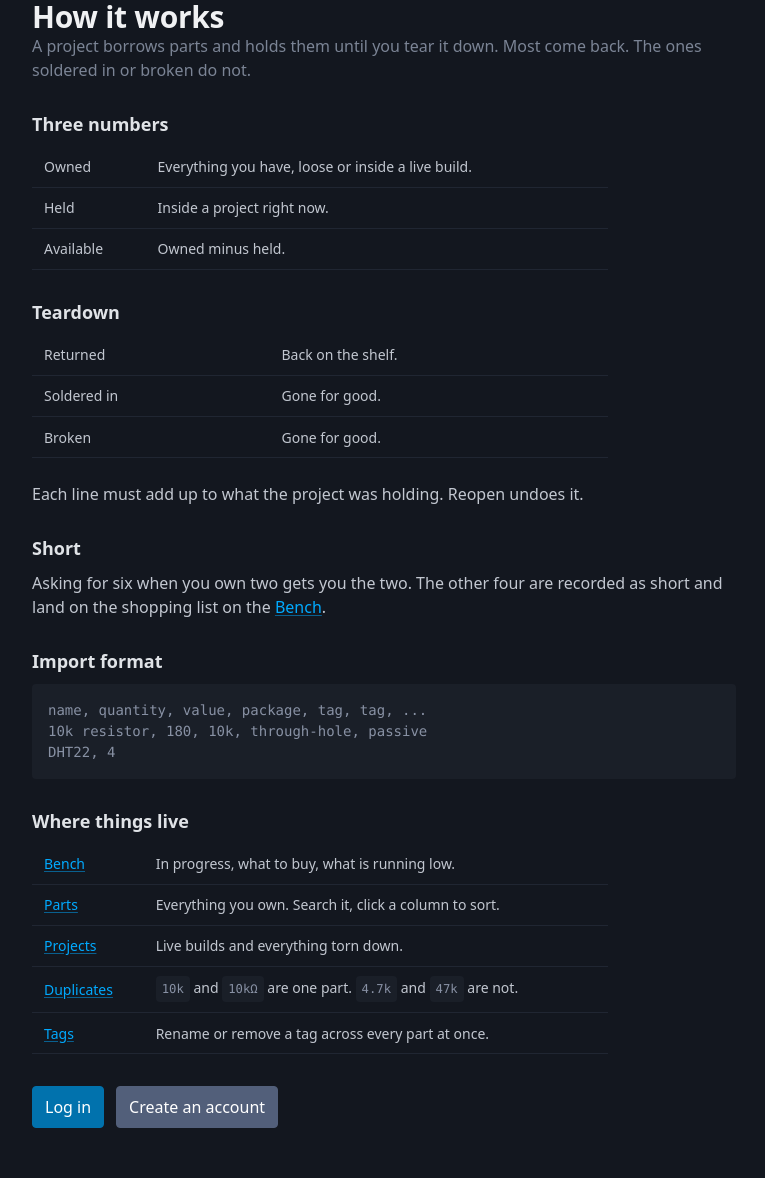
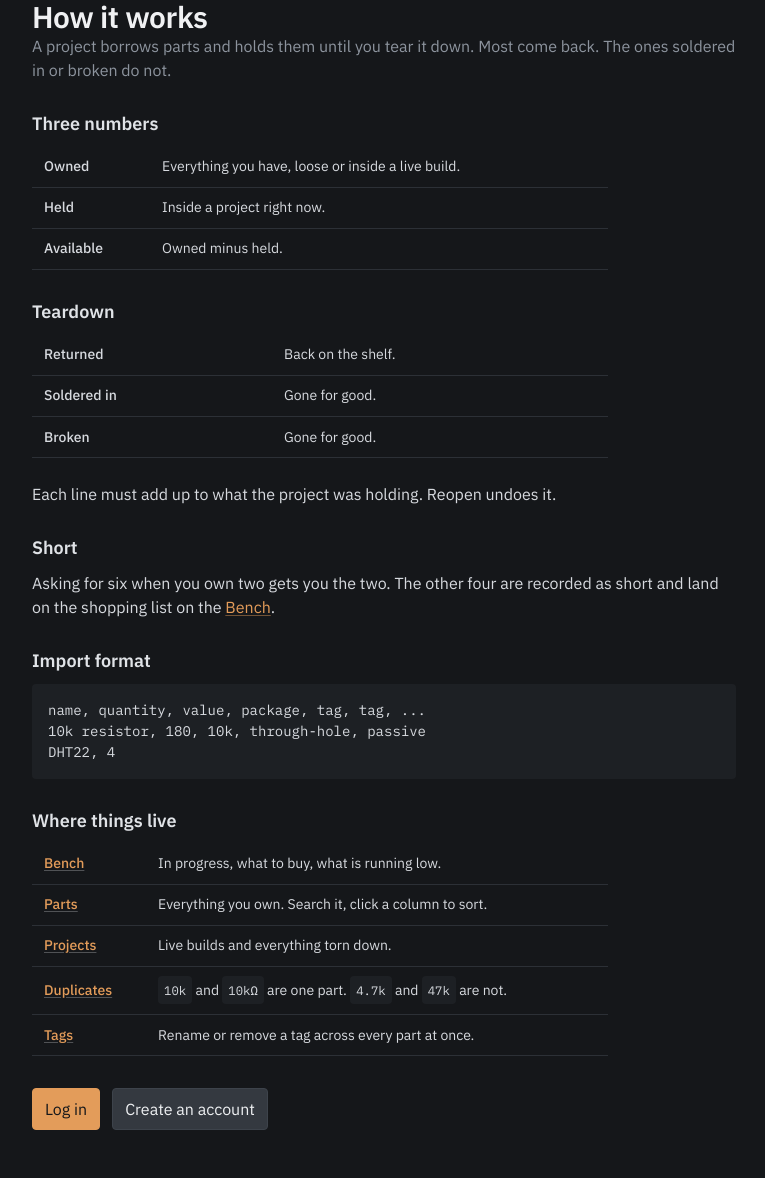
Before and after one commit to DagaVedant/Inventory-Management-System, a Django app: page /guide/ in a window 1280 px wide. Shown: the whole page, without its empty margins (56-821 px from the left). Before the commit the page ends 1128 px from the top, so only its background shows below. Run offline with Django 5.2, Linux system fonts and the light colour scheme.

Commit message:
make it look like a bench, not a framework demo
charcoal instead of pico's navy, one copper accent for actions and prose
links, ibm plex sans for words and plex mono for every value, quantity
and package. table links read as text so the accent stays rare.

```diff
--- a/core/static/app.css
+++ b/core/static/app.css
@@ -1,3 +1,76 @@
+/* Theme. Dark, but a bench mat rather than a framework navy: neutral
+   charcoal, one copper accent for links and primary actions, and a mono
+   face for every value, quantity and package, the way they are printed
+   on a reel label. Overrides Pico's dark palette; the selector is
+   specific enough to beat Pico's prefers-color-scheme rules. */
+:root[data-theme="dark"] {
+  --mat: #15171a;
+  --tray: #1d2024;
+  --seam: #2c3036;
+  --tin: #d7dadf;
+  --solder: #8d949e;
+  --copper: #e39c5a;
+  --copper-bright: #f0ad6d;
+  --copper-dim: #b8783f;
+
+  --pico-font-family-sans-serif: "IBM Plex Sans", system-ui, "Segoe UI", Roboto, Helvetica, Arial, sans-serif, var(--pico-font-family-emoji);
+  --pico-font-family-monospace: "IBM Plex Mono", ui-monospace, SFMono-Regular, Menlo, Consolas, "Liberation Mono", monospace;
+  --pico-font-family: var(--pico-font-family-sans-serif);
+
+  --pico-background-color: var(--mat);
+  --pico-color: var(--tin);
+  --pico-muted-color: var(--solder);
+  --pico-muted-border-color: var(--seam);
+  --pico-border-color: var(--seam);
+  --pico-card-background-color: var(--tray);
+  --pico-card-border-color: var(--tray);
+  --pico-card-sectioning-background-color: #22262b;
+  --pico-code-background-color: var(--tray);
+  --pico-code-color: var(--tin);
+  --pico-table-border-color: var(--seam);
+  --pico-table-row-stripped-background-color: rgba(215, 218, 223, .035);
+  --pico-text-selection-color: rgba(227, 156, 90, .3);
+
+  --pico-primary: var(--copper);
+  --pico-primary-background: var(--copper);
+  --pico-primary-border: var(--copper);
+  --pico-primary-underline: rgba(227, 156, 90, .45);
+  --pico-primary-hover: var(--copper-bright);
+  --pico-primary-hover-background: var(--copper-bright);
+  --pico-primary-hover-border: var(--copper-bright);
+  --pico-primary-hover-underline: var(--copper-bright);
+  --pico-primary-focus: rgba(227, 156, 90, .4);
+  --pico-primary-inverse: #15171a;
+
+  --pico-secondary: #b3b9c2;
+  --pico-secondary-background: #343940;
+  --pico-secondary-border: #3d434b;
+  --pico-secondary-underline: rgba(179, 185, 194, .5);
+  --pico-secondary-hover: #d0d5dc;
+  --pico-secondary-hover-background: #3f454d;
+  --pico-secondary-hover-border: #4a515a;
+  --pico-secondary-hover-underline: var(--pico-secondary-hover);
+  --pico-secondary-focus: rgba(179, 185, 194, .25);
+  --pico-secondary-inverse: #eef0f2;
+
+  --pico-form-element-background-color: var(--tray);
+  --pico-form-element-border-color: #363b42;
+  --pico-form-element-color: var(--tin);
+  --pico-form-element-placeholder-color: #7a818b;
+  --pico-form-element-active-background-color: #202429;
+  --pico-form-element-active-border-color: var(--copper);
+  --pico-form-element-focus-color: var(--copper);
+  --pico-form-element-selected-background-color: #2a2f36;
+  --pico-form-element-invalid-border-color: #a8544f;
+  --pico-form-element-invalid-active-border-color: #d98079;
+  --pico-form-element-invalid-focus-color: rgba(217, 128, 121, .35);
+
+  --pico-del-color: #d98079;
+  --pico-ins-color: #6fb98f;
+  --pico-mark-background-color: #5a3d1e;
+  --pico-mark-color: var(--tin);
+}
+
 /* Tokens. Everything below is built from these; Pico's own variables are
    pointed at them so the framework and the app agree on one scale. */
 :root {
@@ -23,8 +96,8 @@
   --danger-solid: #a63d38;
   --danger-solid-hover: #8a2f2b;
   --ok: var(--pico-ins-color);
-  --warn: #d9a441;
-  --chip-bg: rgba(123, 132, 149, .16);
+  --warn: #e0bd4c;
+  --chip-bg: rgba(215, 218, 223, .1);
 
   --pico-font-size: 100%;
   --pico-line-height: 1.5;
@@ -37,6 +110,8 @@
 }
 
 html { color-scheme: dark; font-size: 100%; }
+body { font-feature-settings: "tnum" 0; }
+.num, .stats strong { font-feature-settings: "tnum" 1; }
 body { min-height: 100dvh; }
 
 /* Page frame */
@@ -66,7 +141,7 @@ body > .container > main { padding-block: 0 var(--space-7); }
 
 /* Headings */
 h1, h2, h3 { text-wrap: balance; }
-h1 { font-size: var(--text-2xl); font-weight: 650; letter-spacing: -.01em;
+h1 { font-size: var(--text-2xl); font-weight: 600; letter-spacing: -.015em;
      margin-bottom: var(--space-1); }
 h2 { font-size: var(--text-lg); font-weight: 600; margin: var(--space-7) 0 var(--space-3); }
 hgroup { margin-bottom: 0; }
@@ -99,6 +174,9 @@ tbody th[scope="row"] { font-weight: 500; }
 tbody tr { transition: background-color .15s ease; }
 tbody tr:hover { background-color: var(--pico-table-row-stripped-background-color); }
 td.num, th.num { text-align: right; font-variant-numeric: tabular-nums; white-space: nowrap; }
+tbody td.num, .val, .stats strong, .tag, code, kbd { font-family: var(--pico-font-family-monospace); }
+tbody td.num { font-size: var(--text-sm); }
+.val { font-size: .92em; letter-spacing: .01em; }
 thead th a { color: inherit; text-decoration: none; }
 thead th a:hover { color: var(--pico-color); }
 thead th[aria-sort="ascending"] a, thead th[aria-sort="descending"] a { color: var(--pico-color); }
@@ -116,16 +194,16 @@ td.cell-note { font-size: var(--text-xs); color: var(--pico-muted-color); }
 /* Text helpers */
 .muted { color: var(--pico-muted-color); }
 .zero { color: var(--danger); font-weight: 700; }
-.tag { display: inline-block; font-size: var(--text-xs); line-height: 1.5;
+.tag { display: inline-block; font-size: .7rem; line-height: 1.6;
        padding: .1rem .55rem; border-radius: 1rem; margin: 0 .3rem .2rem 0;
        background: var(--chip-bg); color: var(--pico-color); text-decoration: none; }
-a.tag:hover { background: rgba(123, 132, 149, .3); }
+a.tag:hover { background: rgba(215, 218, 223, .2); }
 
 /* Stat strip */
 .stats { display: flex; gap: var(--space-7); flex-wrap: wrap;
          margin: var(--space-4) 0 var(--space-5); }
 .stats > div { min-width: 6rem; }
-.stats strong { display: block; font-size: var(--text-2xl); font-weight: 650;
+.stats strong { display: block; font-size: var(--text-2xl); font-weight: 500;
                 line-height: 1.1; font-variant-numeric: tabular-nums; }
 .stats span { font-size: var(--text-sm); color: var(--pico-muted-color); }
 
@@ -264,3 +342,8 @@ td > input[type="number"] { width: 5.5rem; margin: 0; }
 @media (max-width: 640px) {
   .page-head { display: grid; grid-template-columns: 1fr; gap: var(--space-3); }
 }
+
+/* Links inside tables read as text; copper is for actions and prose. */
+tbody a:not([role="button"]) { color: var(--pico-color); text-decoration-color: rgba(215, 218, 223, .3); text-underline-offset: .15em; }
+tbody a:not([role="button"]):hover { color: var(--copper); text-decoration-color: currentColor; }
+a:not([role="button"]) { text-underline-offset: .15em; }
--- a/core/templates/core/base.html
+++ b/core/templates/core/base.html
@@ -4,7 +4,10 @@
   <meta charset="utf-8">
   <meta name="viewport" content="width=device-width, initial-scale=1">
   <meta name="color-scheme" content="dark">
-  <meta name="theme-color" content="#13171f">
+  <meta name="theme-color" content="#15171a">
+  <link rel="preconnect" href="https://fonts.googleapis.com">
+  <link rel="preconnect" href="https://fonts.gstatic.com" crossorigin>
+  <link rel="stylesheet" href="https://fonts.googleapis.com/css2?family=IBM+Plex+Mono:wght@400;500&family=IBM+Plex+Sans:wght@400;500;600&display=swap">
   <title>{% block title %}Parts{% endblock %} · Inventory System</title>
   <link rel="icon" href="{% static 'favicon.svg' %}" type="image/svg+xml">
   <link rel="stylesheet" href="{% static 'pico.min.css' %}">
--- a/core/templates/core/dashboard.html
+++ b/core/templates/core/dashboard.html
@@ -99,7 +99,7 @@
     <tr>
       <th scope="row">
         <a href="{% url 'part_detail' row.part_id %}">{{ row.name }}</a>
-        {% if row.value %}<span class="muted">{{ row.value }}</span>{% endif %}
+        {% if row.value %}<span class="muted val">{{ row.value }}</span>{% endif %}
       </th>
       <td class="num sm-hide {% if not row.from_builds %}muted{% endif %}">{{ row.from_builds }}</td>
       <td class="num sm-hide {% if not row.wanted %}muted{% endif %}">{{ row.wanted }}</td>
@@ -134,7 +134,7 @@
     <tr>
       <th scope="row">
         <a href="{% url 'part_detail' part.pk %}">{{ part.name }}</a>
-        {% if part.value %}<span class="muted">{{ part.value }}</span>{% endif %}
+        {% if part.value %}<span class="muted val">{{ part.value }}</span>{% endif %}
       </th>
       <td class="num muted sm-hide">{{ part.qty_owned }}</td>
       <td class="num muted sm-hide">{{ part.held }}</td>
--- a/core/templates/core/part_detail.html
+++ b/core/templates/core/part_detail.html
@@ -6,9 +6,9 @@
   <hgroup>
     <h1>{{ part.name }}</h1>
     <p>
-      {% if part.value %}{{ part.value }}{% endif %}
-      {% if part.package %}· {{ part.package }}{% endif %}
-      {% if part.voltage %}· {{ part.voltage }}{% endif %}
+      {% if part.value %}<span class="val">{{ part.value }}</span>{% endif %}
+      {% if part.package %}· <span class="val">{{ part.package }}</span>{% endif %}
+      {% if part.voltage %}· <span class="val">{{ part.voltage }}</span>{% endif %}
       {% if part.pin_count %}· {{ part.pin_count }} pins{% endif %}
       {% if part.tag_list %}
         <br>{% for t in part.tag_list %}<a class="tag" href="{% url 'part_list' %}?tag={{ t|urlencode }}">{{ t }}</a>{% endfor %}
--- a/core/templates/core/part_duplicates.html
+++ b/core/templates/core/part_duplicates.html
@@ -28,9 +28,9 @@
     <tr>
       <th scope="row">
         <a href="{% url 'part_detail' part.pk %}">{{ part.name }}</a>
-        {% if part.value %}<span class="muted">{{ part.value }}</span>{% endif %}
+        {% if part.value %}<span class="muted val">{{ part.value }}</span>{% endif %}
       </th>
-      <td class="muted">{{ part.package|default:"" }}</td>
+      <td class="muted val">{{ part.package|default:"" }}</td>
       <td class="num">{{ part.qty_owned }}</td>
       <td class="num muted">{{ part.held }}</td>
       <td class="num"><strong>{{ part.available }}</strong></td>
--- a/core/templates/core/part_list.html
+++ b/core/templates/core/part_list.html
@@ -49,10 +49,10 @@
     <tr>
       <th scope="row">
         <a href="{% url 'part_detail' part.pk %}">{{ part.name }}</a>
-        {% if part.value or part.package %}<small class="muted sm-only">{{ part.value }}{% if part.value and part.package %} · {% endif %}{{ part.package }}</small>{% endif %}
+        {% if part.value or part.package %}<small class="muted sm-only val">{{ part.value }}{% if part.value and part.package %} · {% endif %}{{ part.package }}</small>{% endif %}
       </th>
-      <td class="sm-hide">{{ part.value|default:"" }}</td>
-      <td class="muted sm-hide">{{ part.package|default:"" }}</td>
+      <td class="sm-hide val">{{ part.value|default:"" }}</td>
+      <td class="muted sm-hide val">{{ part.package|default:"" }}</td>
       <td class="num sm-hide">{{ part.qty_owned }}</td>
       <td class="num {% if not part.held %}muted{% endif %}" data-label="Held">{{ part.held }}</td>
       <td class="num {% if part.available == 0 %}zero{% endif %}" data-label="Available">
--- a/core/templates/core/project_detail.html
+++ b/core/templates/core/project_detail.html
@@ -61,7 +61,7 @@
     <tr>
       <th scope="row">
         {{ line.part.name }}
-        {% if line.part.value %}<span class="muted">{{ line.part.value }}</span>{% endif %}
+        {% if line.part.value %}<span class="muted val">{{ line.part.value }}</span>{% endif %}
         {% if line.note %}<br><small class="muted">{{ line.note }}</small>{% endif %}
       </th>
       <td class="num muted sm-hide">{{ line.qty_wanted }}</td>
```
